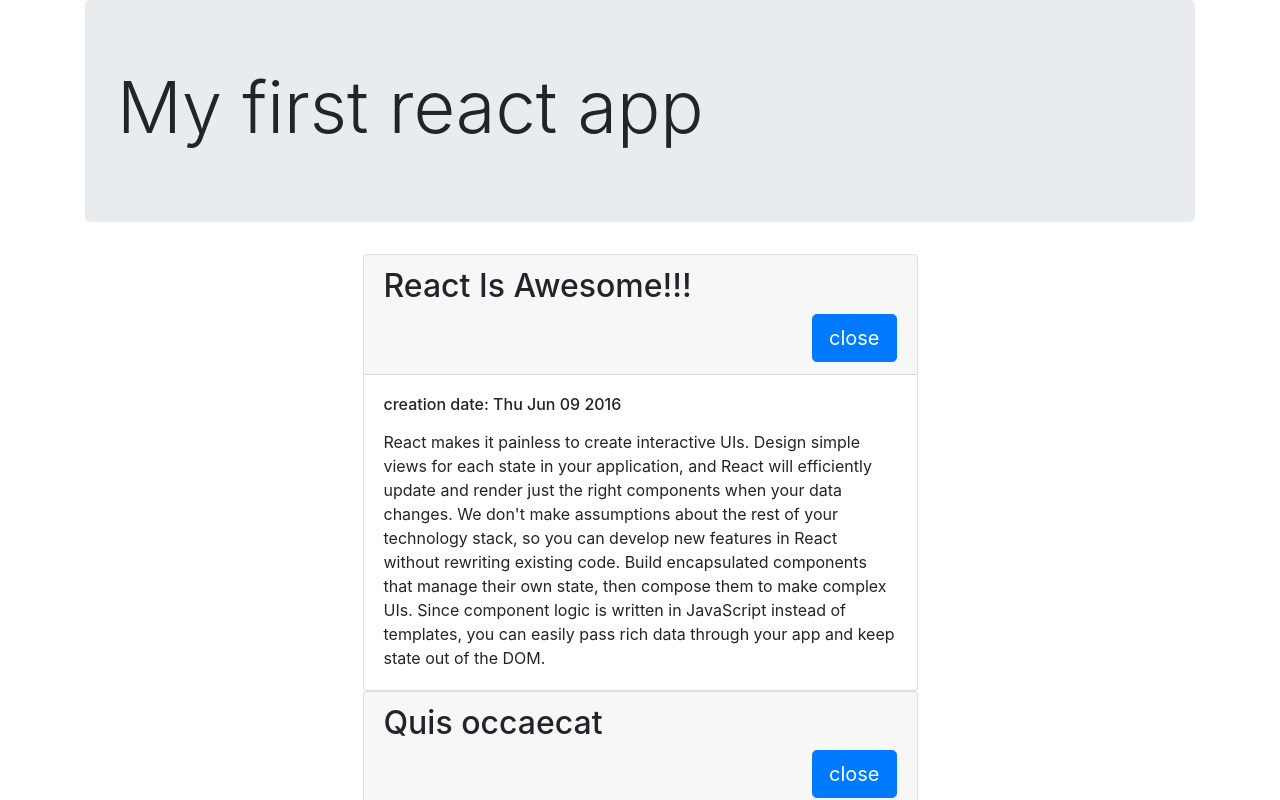
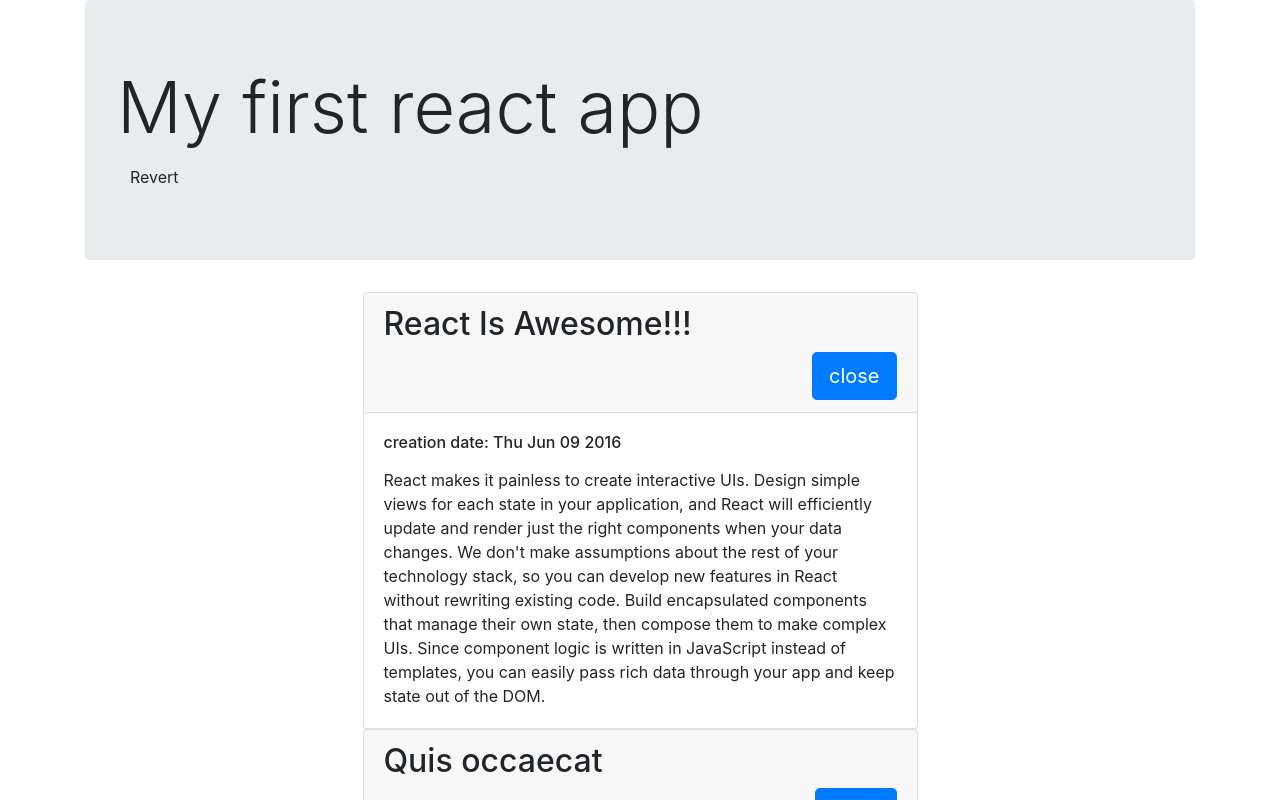
Before and after one commit to Ustingit/reactJSruLearning, a React (Create React App) app in the folder template/: page / in a window 1280 px wide. Shown: the top 800 px of the page. Built offline with nearby package versions, Linux system fonts and the light colour scheme; the HTML template or start-up script is replaced by a standard one.

Commit message:
9th lesson - components' lifecycle

```diff
--- a/template/src/components/App.js
+++ b/template/src/components/App.js
@@ -1,17 +1,29 @@
-import React from 'react'
+import React, {Component} from 'react'
 import articles from '../fixtures'
 import ArticlesList from './ArticleList'
 import 'bootstrap/dist/css/bootstrap.css'
+import { tsConstructorType } from '@babel/types'
 
-function App() {
-    return(
+class App extends Component {
+    state = {
+      reverted: false
+    }
+
+    render() {
+      return(
         <div className="container">
           <div className="jumbotron">
           <h1 className="display-3">My first react app</h1>
+          <button className="btn" onClick={this.revert}>Revert</button>
           </div>
-            <ArticlesList articles={articles} />
+            <ArticlesList articles={this.state.reverted ? articles.reverse() : articles} />
       </div>
     )
+    }
+
+    revert = () => this.setState({
+        reverted: !this.state.reverted
+    });
   }
 
 export default App
--- a/template/src/components/Article.js
+++ b/template/src/components/Article.js
@@ -5,14 +5,29 @@
       super(props);
 
       this.state = {
-        isOpen: true
+        isOpen: props.defaultOpen
       }
+
+      this.buttonText = {
+        true: "close",
+        false: "open"
+      };
 
       /*
       state = {
         isOpen = true
       }
       */
+  }
+
+  componentWillMount() {
+    console.log('---- mounted');
+  }
+
+  componentWillReceiveProps(nextProps){
+      if(nextProps.defaultOpen !== this.props.defaultOpen) this.setState({
+        isOpen: nextProps.defaultOpen
+      })
   }
 
   render(){
@@ -23,7 +38,7 @@
       <div className="card mx-auto" style={{ width: '50%' }}>
         <div className="card-header">
             <h2>{article.title}</h2>
-          <button onClick={this.handleClick} className="btn btn-primary btn-lg float-right">close</button>
+          <button onClick={this.handleClick} className="btn btn-primary btn-lg float-right">{this.state.isOpen ? 'close' : 'open'}</button>
         </div>
       <div className="card-body">
         <h6 className="card=subtitle text=muted">
--- a/template/src/components/ArticleList.js
+++ b/template/src/components/ArticleList.js
@@ -2,8 +2,8 @@
 import Article from './Article';
 
 export default function ArticlesList({ articles }){
-    const articleElements = articles.map(element =>
-        <li key={element.id}><Article article={element} /></li>
+    const articleElements = articles.map((element, index) =>
+        <li key={element.id}><Article article={element} defaultOpen = {index === 0} /></li>
     );
 
     return(
```
